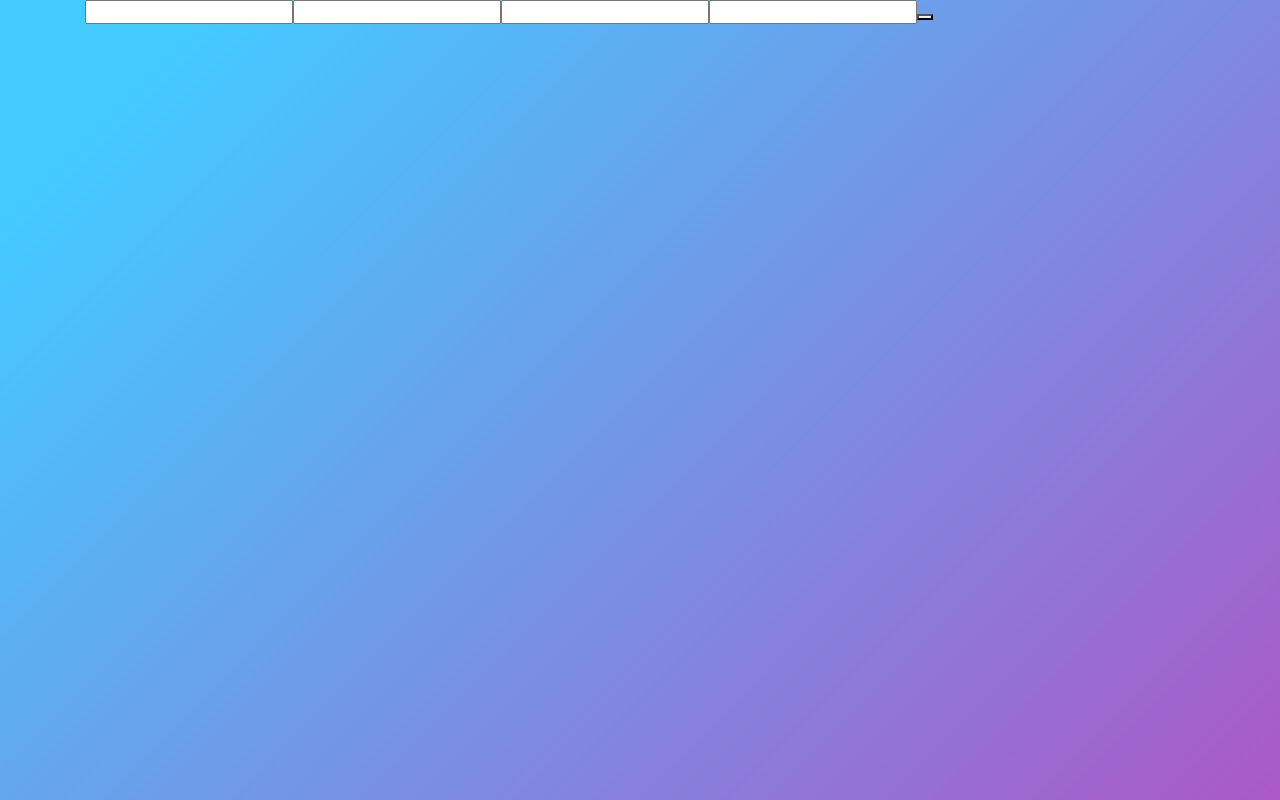
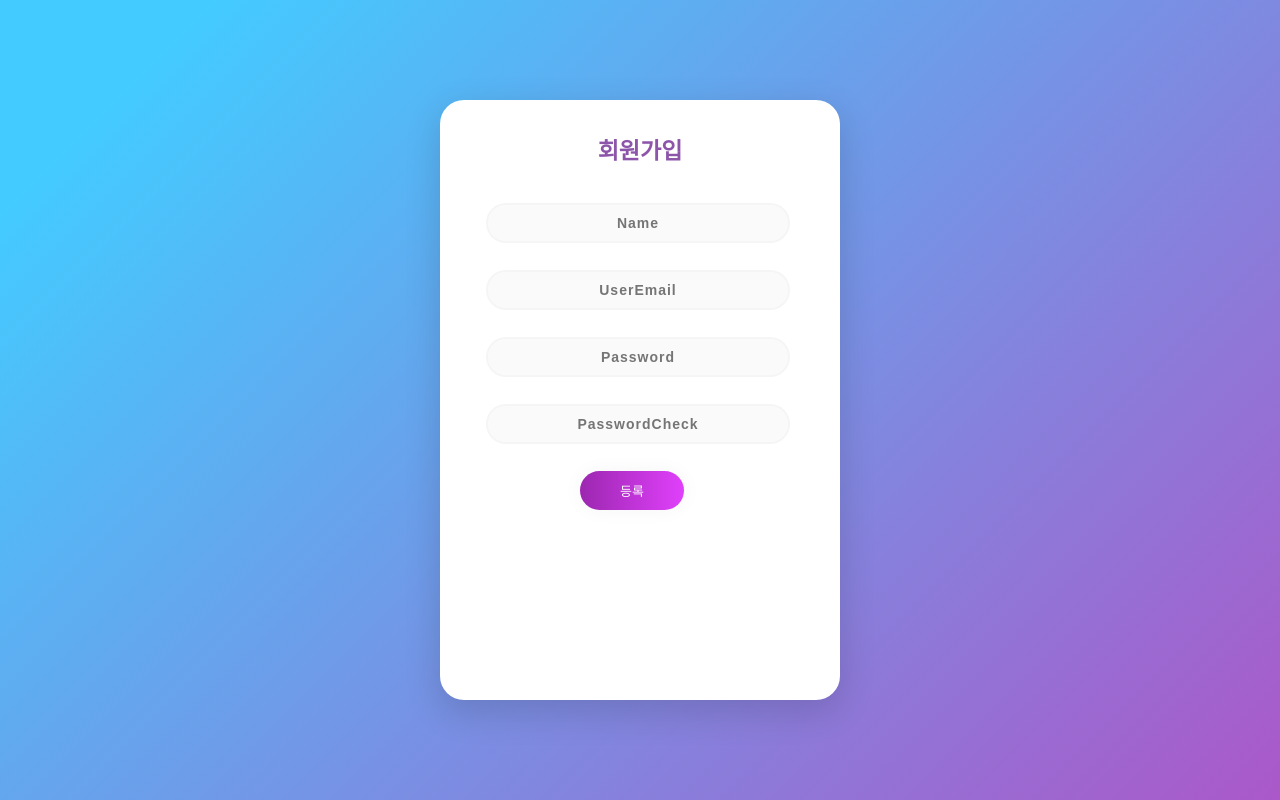
Before and after one commit to pic301/react-redux-lol, a React (Create React App) app: page /register in a window 1280 px wide. Built offline with nearby package versions, Linux system fonts and the light colour scheme; no server answers; a web font is replaced by a local one.

Commit message:
RegisterPage 꾸미기

```diff
--- a/src/components/Views/RegisterPage/RegisterPage.js
+++ b/src/components/Views/RegisterPage/RegisterPage.js
@@ -1,6 +1,75 @@
 import React,{ useState } from "react";
 import { useDispatch } from 'react-redux'
 import { registerUser } from '../../../actions/user_actions'
+import styled from 'styled-components'
+
+
+const StyledWrapper = styled.div`
+    display:flex;
+    align-items:center;
+    height:100vh;
+`;
+
+const Container = styled.div`
+  position: relative;
+  background-color: #FFFFFF;
+  width: 400px;
+  height: 600px;
+  margin: 1rem auto;
+  border-radius: 1.5em;
+  box-shadow: 0px 11px 35px 2px rgba(0, 0, 0, 0.14);
+  & > form{
+    padding-top: 40px;
+  }
+  @media (max-width: 600px) {
+  .Container {
+      border-radius: 0px;
+  }
+}
+`;
+const RegisterTitle = styled.p`
+  color: #8C55AA;
+  font-weight: bold;
+  font-size: 23px;
+  padding-top: 40px;
+  text-align:center;
+`;
+const StyledInput = styled.input`
+width: 76%;
+color: rgb(38, 50, 56);
+font-weight: 700;
+font-size: 14px;
+letter-spacing: 1px;
+background: rgba(136, 126, 126, 0.04);
+padding: 10px 20px;
+border: none;
+border-radius: 20px;
+outline: none;
+box-sizing: border-box;
+border: 2px solid rgba(0, 0, 0, 0.02);
+margin-bottom: 50px;
+margin-left: 46px;
+text-align: center;
+margin-bottom: 27px;
+font-family: 'Ubuntu', sans-serif;
+`;
+const RegisterButton = styled.button`
+    cursor: pointer;
+    border-radius: 5em;
+    color: #fff;
+    background: linear-gradient(to right, #9C27B0, #E040FB);
+    border: 0;
+    padding-left: 40px;
+    padding-right: 40px;
+    padding-bottom: 10px;
+    padding-top: 10px;
+    font-family: 'Ubuntu', sans-serif;
+    margin-left: 35%;
+    font-size: 13px;
+    box-shadow: 0 0 20px 1px rgba(0, 0, 0, 0.04);
+    text-align:center;
+`;
+
 
 const RegisterPage = () => {
 
@@ -34,23 +103,44 @@ const onChangeName = (e) =>{
     console.log(dataToSubmit)
     dispatch(registerUser(dataToSubmit)).then(res =>{
         console.log(res)
-        // if(res.payload.success){
-
-        // }else{
-
-        // }
         })
   }
   return(
   <div>
-      <form >
-      <input type="text" onChange={onChangeName} value={name} />
-      <input type="email" onChange={onChangeEmail} value={email} />
-      <input type="password" onChange={onChangePassword} value={password} />
-      <input type="password" onChange={onChangePasswordCheck} value={passwordCheck} />
-      <button onClick={subminForm}></button>
-      </form>
-
+    <StyledWrapper >
+      <Container>
+        <RegisterTitle class="sign">회원가입</RegisterTitle>
+        <form>
+          <StyledInput
+            type="text"
+            onChange={onChangeName}
+            value={name}
+            placeholder="Name"
+          />
+            <StyledInput
+              type="email"
+              onChange={onChangeEmail}
+              value={email}
+              placeholder="UserEmail"
+            />
+          <StyledInput
+            type="password"
+            onChange={onChangePassword}
+            value={password}
+            placeholder="Password"
+          />
+          <StyledInput
+            type="password"
+            onChange={onChangePasswordCheck}
+            value={passwordCheck}
+            placeholder="PasswordCheck"
+          />
+          <RegisterButton type="submit" name="action" onClick={subminForm}>
+            등록
+          </RegisterButton>
+        </form>
+      </Container>
+    </StyledWrapper>
   </div>
   )
 };
```
